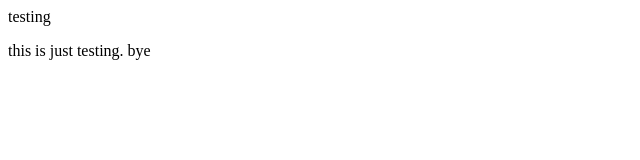
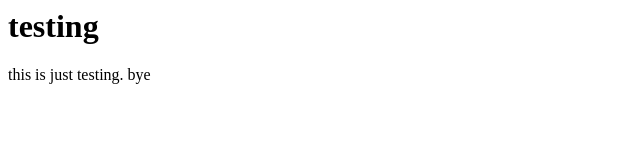
Before and after one commit to Chinedu-Kemekwele/Sab, a plain HTML site: page index.html in a window 1280 px wide. Shown: the whole page, without its empty margins (0-640 px from the left). Drawn offline with Linux system fonts and the light colour scheme.

Commit message:
Update index.html

```diff
--- a/index.html
+++ b/index.html
@@ -1,2 +1,2 @@
-<h>testing</h>
+<h1>testing</h1>
 <p>this is just testing. bye</p>
```
